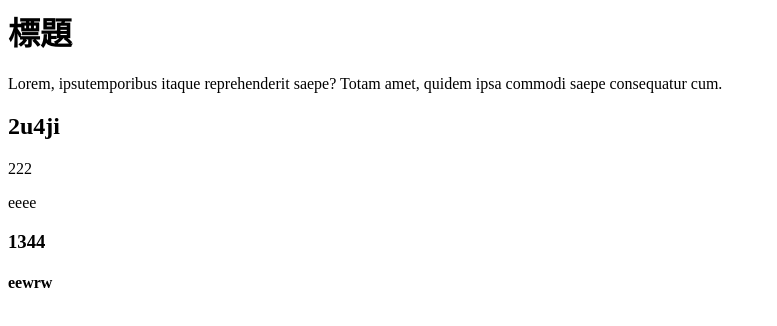
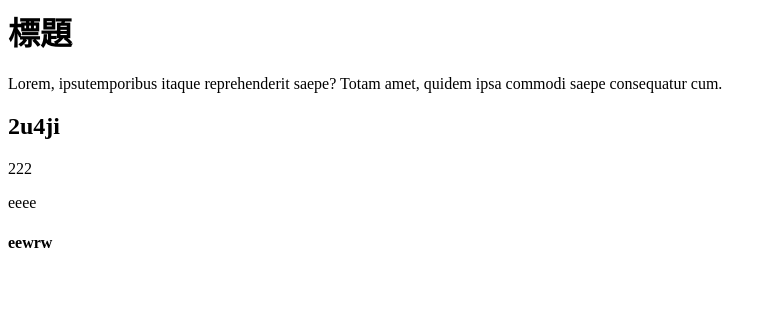
Before and after one commit to jolinhappy/learn-git, a plain HTML site: page index.html in a window 1280 px wide. Shown: the whole page, without its empty margins (0-777 px from the left). Drawn offline with Linux system fonts and the light colour scheme.

Commit message:
branch: delete h3

```diff
--- a/index.html
+++ b/index.html
@@ -5,6 +5,5 @@
   <h2>2u4ji</h2>
   <p>222</p>
   <p>eeee</p>
-  <h3>1344</h3>
   <h4>eewrw</h4>
 </div>
```
